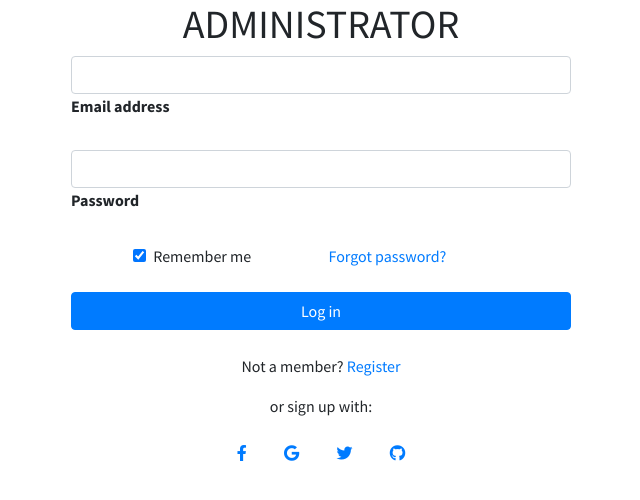
After one commit to Earsongchay/projectSAA, a PHP site: page /login.php in a window 1280 px wide. The commit adds this page. Shown: the top 500 px of the page, without its empty margins (319-959 px from the left). Run offline with PHP 8.4, Linux system fonts and the light colour scheme; some libraries are stand-ins or nearby versions.

```diff
--- a/AdminLTE/dist/css/style.css
+++ b/AdminLTE/dist/css/style.css
@@ -4,3 +4,15 @@
     max-width: 600px;
     height: auto;
 }
+
+.login{
+    width: 100%;
+    display: grid;
+    place-items: center;
+    height: auto;
+}
+.log-wraper{
+    width: 100%;
+    max-width: 500px;
+    height: auto;
+}
--- /dev/null
+++ b/AdminLTE/login.php
@@ -0,0 +1,81 @@
+<!DOCTYPE html>
+<html lang="en">
+
+<head>
+    <meta charset="UTF-8">
+    <meta http-equiv="X-UA-Compatible" content="IE=edge">
+    <meta name="viewport" content="width=device-width, initial-scale=1.0">
+    <title>Document</title>
+    <!-- Google Font: Source Sans Pro -->
+    <link rel="stylesheet" href="https://fonts.googleapis.com/css?family=Source+Sans+Pro:300,400,400i,700&display=fallback">
+    <!-- Font Awesome Icons -->
+    <link rel="stylesheet" href="plugins/fontawesome-free/css/all.min.css">
+    <!-- Theme style -->
+    <link rel="stylesheet" href="dist/css/style.css">
+    <link rel="stylesheet" href="dist/css/adminlte.css">
+    <link rel="stylesheet" href="dist/css/adminlte.min.css">
+</head>
+
+<body>
+    <div class="login">
+        <div class="log-wraper">
+            <center><h1>ADMINISTRATOR</h1></center>
+            <form action="movie.php" method="POST" enctype="multipart/form-data">
+                <!-- Email input -->
+                <div class="form-outline mb-4">
+                    <input type="text" name="username" id="form2Example1" class="form-control" />
+                    <label class="form-label" for="form2Example1">Email address</label>
+                </div>
+
+                <!-- Password input -->
+                <div class="form-outline mb-4">
+                    <input type="password" name="password" id="form2Example2" class="form-control" />
+                    <label class="form-label" for="form2Example2">Password</label>
+                </div>
+
+                <!-- 2 column grid layout for inline styling -->
+                <div class="row mb-4">
+                    <div class="col d-flex justify-content-center">
+                        <!-- Checkbox -->
+                        <div class="form-check">
+                            <input class="form-check-input" type="checkbox" value="" id="form2Example31" checked />
+                            <label class="form-check-label" for="form2Example31"> Remember me </label>
+                        </div>
+                    </div>
+
+                    <div class="col">
+                        <!-- Simple link -->
+                        <a href="#!">Forgot password?</a>
+                    </div>
+                </div>
+
+                <!-- Submit button -->
+                <button type="submit" name="submit" class="btn btn-primary btn-block mb-4">Log in</button>
+
+                <!-- Register buttons -->
+                <div class="text-center">
+                    <p>Not a member? <a href="#!">Register</a></p>
+                    <p>or sign up with:</p>
+                    <button type="button" class="btn btn-link btn-floating mx-1">
+                        <i class="fab fa-facebook-f"></i>
+                    </button>
+
+                    <button type="button" class="btn btn-link btn-floating mx-1">
+                        <i class="fab fa-google"></i>
+                    </button>
+
+                    <button type="button" class="btn btn-link btn-floating mx-1">
+                        <i class="fab fa-twitter"></i>
+                    </button>
+
+                    <button type="button" class="btn btn-link btn-floating mx-1">
+                        <i class="fab fa-github"></i>
+                    </button>
+                </div>
+            </form>
+        </div>
+    </div>
+
+</body>
+
+</html>
--- a/pages/index.php
+++ b/pages/index.php
@@ -39,7 +39,7 @@ session_start();
 
       <div class="overlay" data-overlay></div>
 
-      <a href="../AdminLTE/booking.php" class="logo">
+      <a href="../AdminLTE/login.php" class="logo">
         <img src="../image/bird-logo.png" alt="Filmlane logo">
       </a>
 
--- a/pages/payment/public/checkout.php
+++ b/pages/payment/public/checkout.php
@@ -5,7 +5,7 @@ require_once('../../db_connect.php');
 $sd = $_REQUEST['id'];
 \Stripe\Stripe::setApiKey($stripeSecretKey);
 header('Content-Type: application/json');
-$YOUR_DOMAIN = 'http://localhost/cinema/pages/payment/public';
+$YOUR_DOMAIN = 'http://localhost/projectssa/projectSAA/pages/payment/public';
 
 //retrieve data
 $sql = "SELECT url_poster,movie_title,branch_name,start_time,hall_name, durations,ticket_price, movie_image,categorie_id  FROM movies m join scheduleDetails sd ON m.movie_id = sd.movie_id JOIN branches_halls bh ON bh.hall_branch_id = sd.hall_branch_id JOIN Branches b ON b.branch_id = bh.branch_id JOIN halls h ON h.hall_id=bh.hall_id WHERE scheduleDetail_id = $sd";
--- a/pages/payment/public/index.php
+++ b/pages/payment/public/index.php
@@ -172,7 +172,7 @@ $result = $conn->query($sql);
             <div id="btn">
                 <button id="reserve" name="reserve">RESERVE</button>
                 </form>
-                <form action="http://localhost/cinema/pages/payment/public/checkout.php?id=<?php echo $sdBooked ?>" method="post">
+                <form action="http://localhost/projectssa/projectSAA/pages/payment/public/checkout.php?id=<?php echo $sdBooked ?>" method="post">
                     <button type="submit" id="checkout-button">PAY NOW</button>
                 </form>
 
```
Also changed, not shown: AdminLTE/booking.php (+20 -25 lines), AdminLTE/movie.php (+14 -0 lines).
